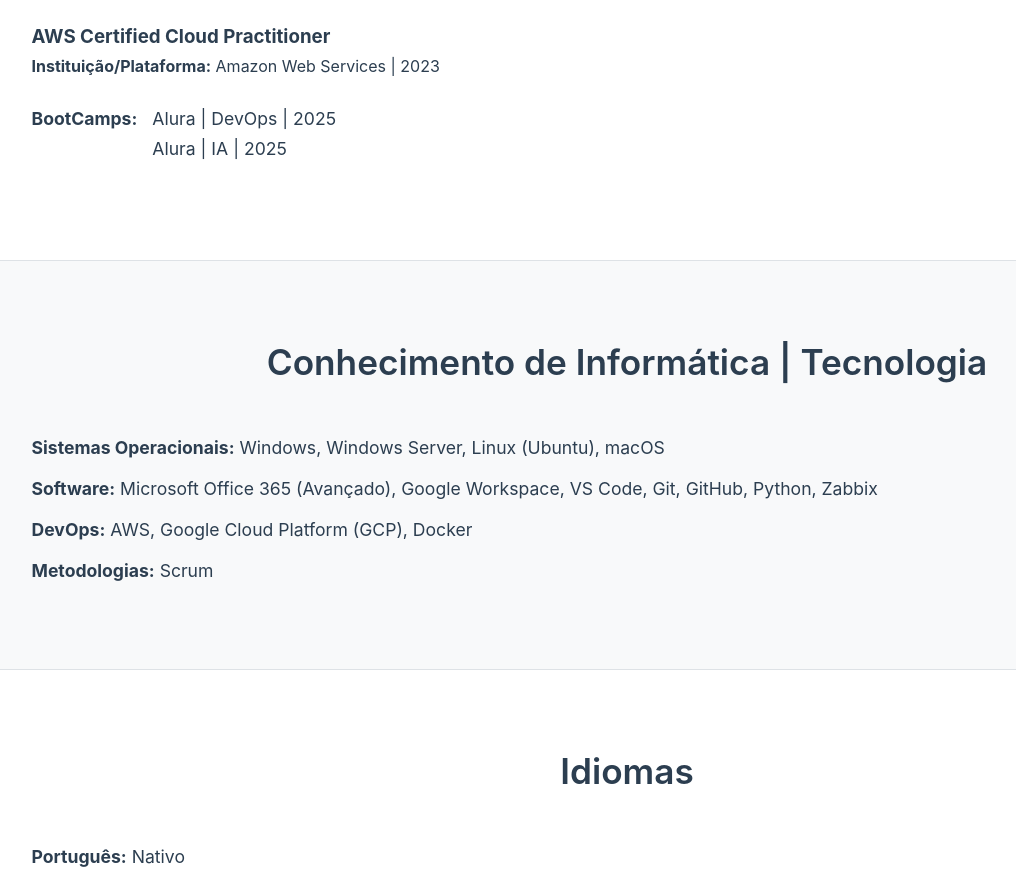
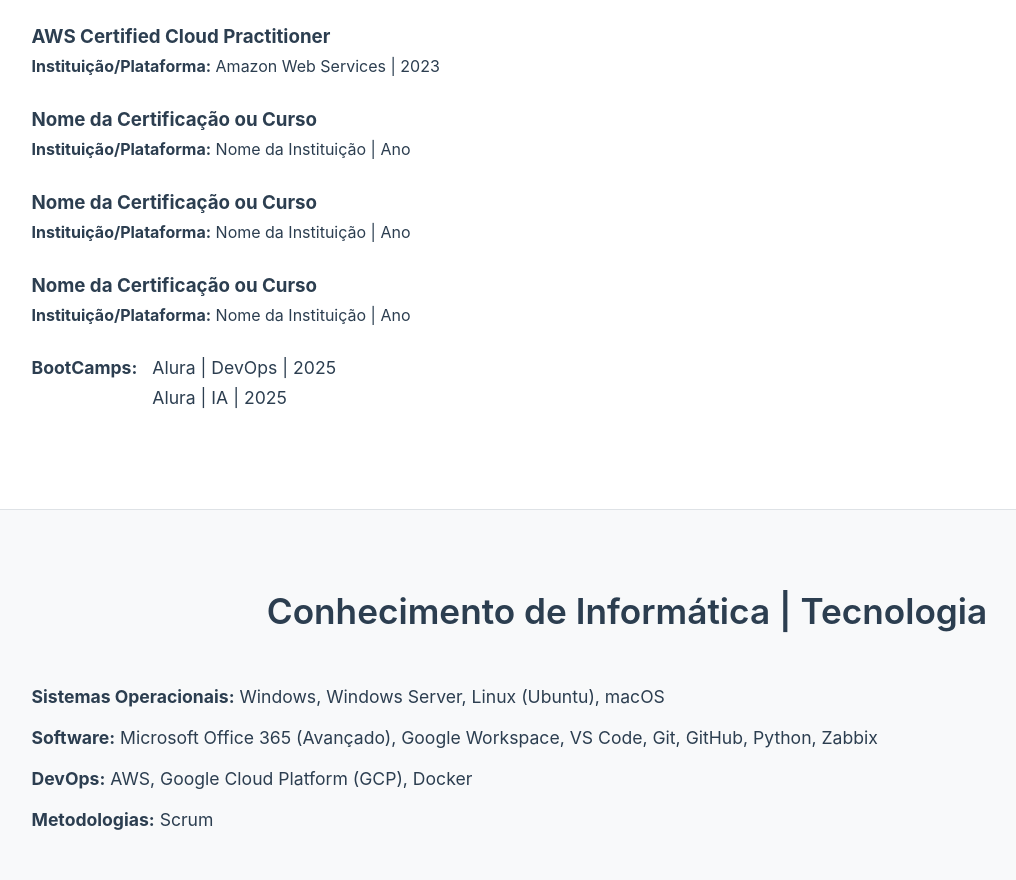
Before and after one commit to luiscolucci/curriculo, a plain HTML site: page index.html in a window 1280 px wide. Shown: the part 5016-5896 px from the top of the page, without its empty margins (13-1029 px from the left). Drawn offline with Linux system fonts and the light colour scheme.

Commit message:
Modificação

```diff
--- a/index.html
+++ b/index.html
@@ -187,6 +187,18 @@ Digite S e pressione Enter para confirmar a desinstalação naquele host. Pressi
             <h3>AWS Certified Cloud Practitioner</h3>
             <p><strong>Instituição/Plataforma:</strong> Amazon Web Services | 2023</p>
         </div>
+        <div class="certification-item">
+            <h3>Nome da Certificação ou Curso</h3>
+            <p><strong>Instituição/Plataforma:</strong> Nome da Instituição | Ano</p>
+        </div>
+        <div class="certification-item">
+            <h3>Nome da Certificação ou Curso</h3>
+            <p><strong>Instituição/Plataforma:</strong> Nome da Instituição | Ano</p>
+        </div>
+        <div class="certification-item">
+            <h3>Nome da Certificação ou Curso</h3>
+            <p><strong>Instituição/Plataforma:</strong> Nome da Instituição | Ano</p>
+        </div>
         <div class="grid-container">
             <div class="grid-label">BootCamps:</div>
             <div class="grid-content">
```
